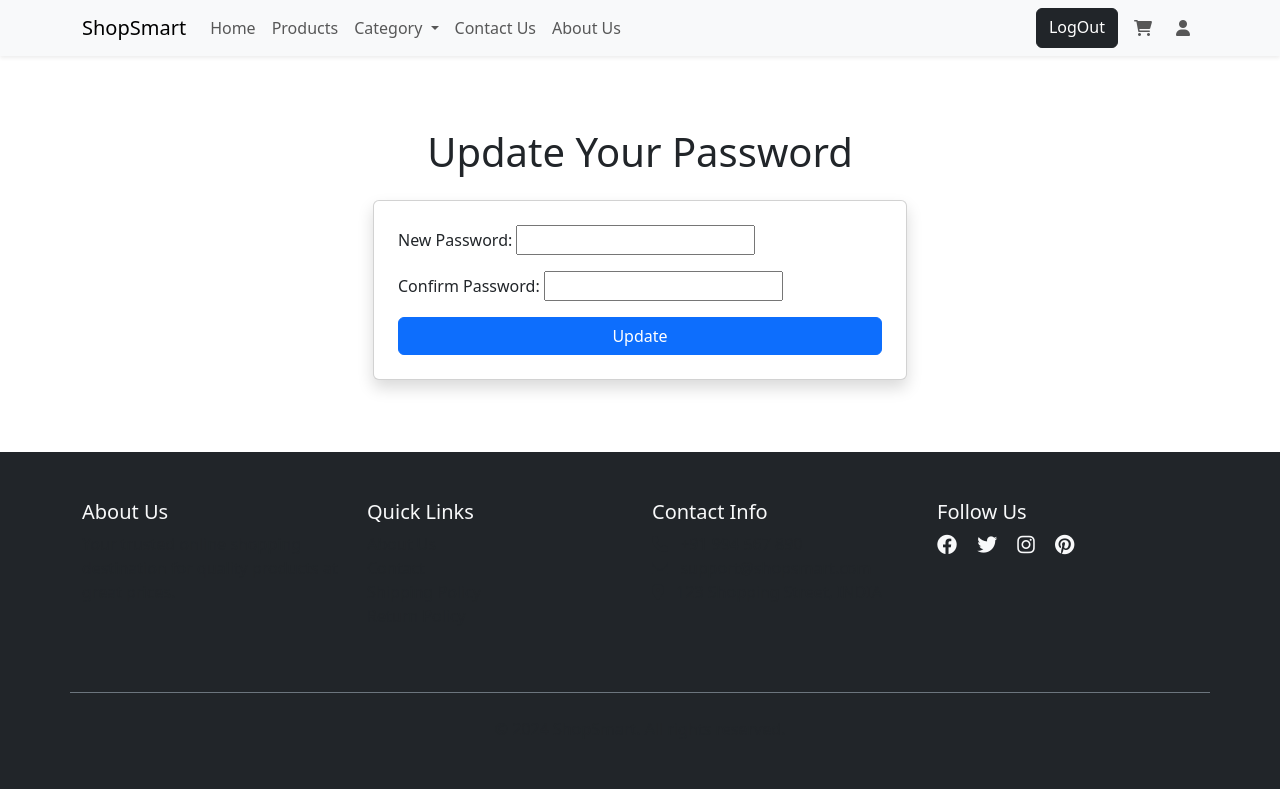
After one commit to mohammadshuaibt/ecommerce, a Django app: page /updatepassword/ in a window 1280 px wide. The commit adds this page. Run offline with Django 5.2, Linux system fonts and the light colour scheme; a user stored in the database is signed in; data comes from the database, SQL or seed files in the repository; both versions use the stored data as it was after the commit.

Commit message:
Update password feature added

```diff
--- a/ecommerce_app/forms.py
+++ b/ecommerce_app/forms.py
@@ -1,5 +1,5 @@
 from django import forms
-from django.contrib.auth.forms import UserCreationForm, UserChangeForm
+from django.contrib.auth.forms import UserCreationForm, UserChangeForm, SetPasswordForm
 from django.contrib.auth.models import User
 from django.core.exceptions import ValidationError
 
@@ -75,3 +75,21 @@ class UpdateUserForm(UserChangeForm):
     class Meta:
         model = User
         fields = ('username', 'email', 'first_name', 'last_name')
+
+class UpdatePasswordForm(SetPasswordForm):
+    new_password1 = forms.CharField(
+        max_length=50,
+        required=True,
+        widget=forms.PasswordInput,
+        label= "New Password"
+    )
+    new_password2 = forms.CharField(
+        max_length=50,
+        required=True,
+        widget=forms.PasswordInput,
+        label="Confirm Password"
+    )
+
+    class Meta:
+        model= User
+        fields = ('new_password1', 'new_password2')
--- a/ecommerce_app/urls.py
+++ b/ecommerce_app/urls.py
@@ -11,4 +11,5 @@ urlpatterns = [
     path('category/<str:namee>',views.category,name = 'category'),
     path('profile/',views.profile_page,name='profile'),
     path('editprofile/',views.edit_profile,name='edit_profile'),
+    path('updatepassword/',views.update_password,name='update_password'),
 ]
--- a/ecommerce_app/views.py
+++ b/ecommerce_app/views.py
@@ -4,7 +4,7 @@ from django.contrib import messages
 from django.contrib.auth import authenticate, login, logout
 from django.contrib.auth.decorators import login_required
 from django.contrib.auth.models import User
-from .forms import SignUpForm, UpdateUserForm
+from .forms import SignUpForm, UpdateUserForm, UpdatePasswordForm
 # Create your views here.
 def index(request):
     products = Product.objects.all()
@@ -85,3 +85,23 @@ def edit_profile(request):
         return redirect('profile')
 
     return render(request,'updateprofile.html',{'user_form': user_form})
+
+@login_required
+def update_password(request):
+    user = request.user
+    if request.method == 'POST':
+        form = UpdatePasswordForm(user,request.POST)
+
+        if form.is_valid():
+            form.save()
+            messages.success(request, "Password Updated Successfully")
+            return redirect('profile')
+
+        else:
+            print(form.errors)
+            for error in list(form.errors.values()):
+                messages.error(request,error)
+            return redirect('update_password')
+    else:
+        form = UpdatePasswordForm(user)
+    return render(request,'updatepassword.html',{'form':form})
--- a/templates/profile.html
+++ b/templates/profile.html
@@ -11,7 +11,7 @@
             </div>
             <h5 class="card-title text-primary">Account Settings</h5>
             <div class="d-flex justify-content-start mb-4">
-                <a href="#" class="btn btn-warning me-2">Change Password</a>
+                <a href="{% url 'update_password' %}" class="btn btn-warning me-2">Change Password</a>
                 <a href="{% url 'edit_profile' %}" class="btn btn-primary">Edit Profile</a>
             </div>
             <h5 class="card-title text-primary">User Information</h5>
--- /dev/null
+++ b/templates/updatepassword.html
@@ -0,0 +1,24 @@
+{% extends 'layout.html' %}
+
+{% block content %}
+<div class="container py-5">
+    <h1 class="text-center mb-4">Update Your Password</h1>
+
+    <div class="row justify-content-center">
+        <div class="col-md-8 col-lg-6">
+            <div class="card shadow">
+                <div class="card-body p-4">
+                    <form method="POST" action="{% url 'update_password' %}">
+                        {% csrf_token %}
+                        {{ form.as_p }}
+
+                        <div class="d-grid">
+                            <button type="submit" class="btn btn-primary">Update</button>
+                        </div>
+                    </form>
+                </div>
+            </div>
+        </div>
+    </div>
+</div>
+{% endblock %}
```
Also changed, not shown: db.sqlite3.
